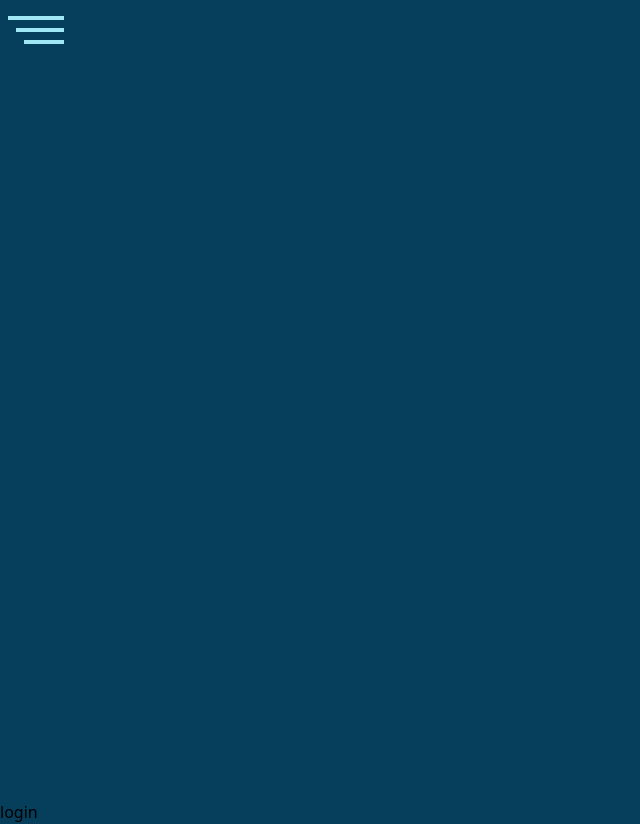
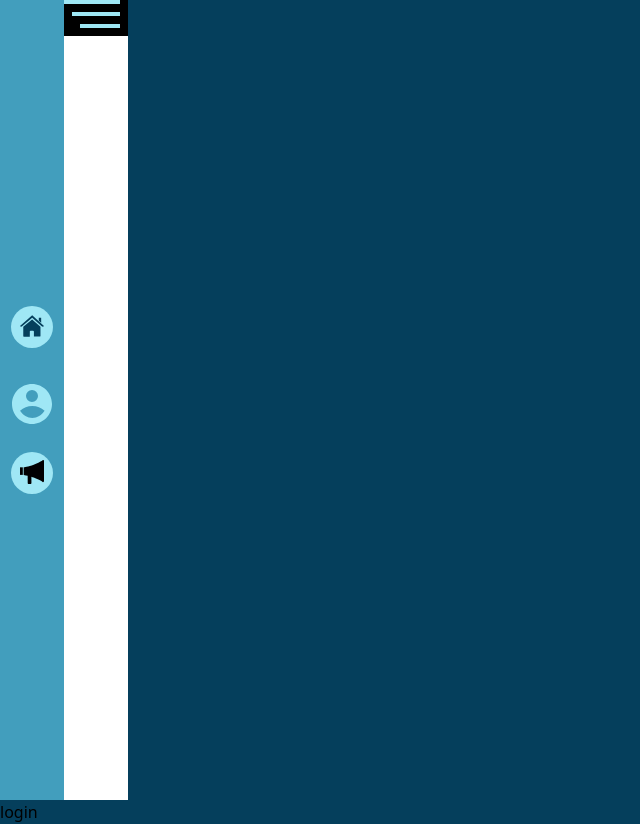
Before and after one commit to Onyelaudochukwuka/Project, a Next.js app: page / in a window 1280 px wide. Shown: the whole page, without its empty margins (0-640 px from the left). Built offline with nearby package versions, Linux system fonts and the light colour scheme.

Commit message:
changes to nav

```diff
--- a/components/Navbar.tsx
+++ b/components/Navbar.tsx
@@ -1,37 +1,42 @@
 import Image from "next/image";
-import React, { FC } from "react";
+import React, { FC, useState } from "react";
 import Home from "../public/home.svg";
 import Account from "../public/account.svg";
 import Advert from "../public/megaphone.svg";
-
 import Link from "next/link";
 
 const Navbar: FC = () => {
+  const [isMobile, setIsMobile] = useState(false);
+
+  const navHandler = () => {
+    setIsMobile (!isMobile)
+  };
+
   return (
     <>
-      <div className="w-[8rem]  h-full absolute left-0 z-10 flex ">
-        <div className="h-full w-12 bg-[#429EBD] px-8 flex flex-col justify-center items-center gap-6 relative translate-x-[-4rem]">
+      <div className="w-[8rem]  h-full absolute left-0 z-10 flex bg-white">
+        <div className="h-full w-0 bg-[#429EBD] px-8 flex flex-col justify-center items-center gap-6 transition-all ease-in duration-1000"  >
           <Link href="/home">
-            <div className="h-[2.6rem] w-[2.6rem] bg-[#9FE7F5] rounded-full pt-2 cursor-pointer">
+            <div className="h-[2.6rem] w-[2.6rem] bg-[#9FE7F5] rounded-full pt-2 cursor-pointer" onClick={() => setIsMobile (false)}>
               <Home className="fill-[#053F5C] h-6 w-6 m-auto" />
             </div>
           </Link>
 
           <Link href="/account">
-            <div className="cursor-pointer pt-2">
-            <Account className="w-12 h-12 fill-[#9FE7F5]" />
+            <div className="cursor-pointer pt-2"  onClick={() => setIsMobile (false)}>
+              <Account className="w-12 h-12 fill-[#9FE7F5]" />
             </div>
           </Link>
           <Link href="/advert">
-            <div className="h-[2.6rem] w-[2.6rem] bg-[#9FE7F5] rounded-full pt-2 cursor-pointer">
+            <div className="h-[2.6rem] w-[2.6rem] bg-[#9FE7F5] rounded-full pt-2 cursor-pointer"  onClick={() => setIsMobile (false)}>
               <Advert className="fill-[#053F5C] h-6 w-6 m-auto" />
             </div>
           </Link>
         </div>
-        <div className="w-16 h-9  cursor-pointer  absolute top-4 left-2">
-          <span className="w-14 h-1 bg-[#9FE7F5] block" ></span>
-          <span className="w-12 h-1 bg-[#9FE7F5] block mt-2 ml-2" ></span>
-          <span  className="w-10 h-1 bg-[#9FE7F5] block mt-2 ml-4"></span>
+        <div className="w-16 h-9  cursor-pointer bg-black" onClick={navHandler}>
+          <span className="w-14 h-1 bg-[#9FE7F5] block"></span>
+          <span className="w-12 h-1 bg-[#9FE7F5] block mt-2 ml-2"></span>
+          <span className="w-10 h-1 bg-[#9FE7F5] block mt-2 ml-4"></span>
         </div>
       </div>
     </>
```
